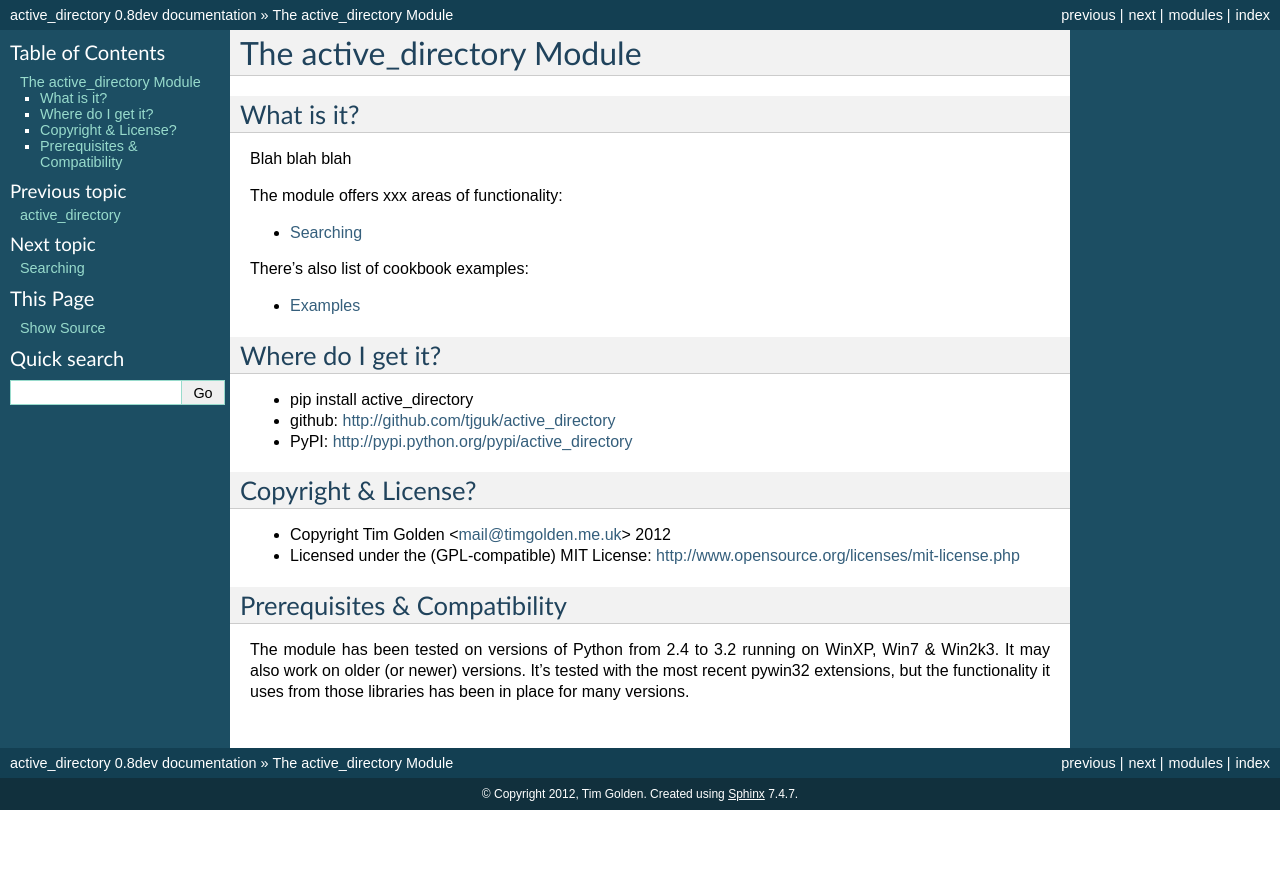
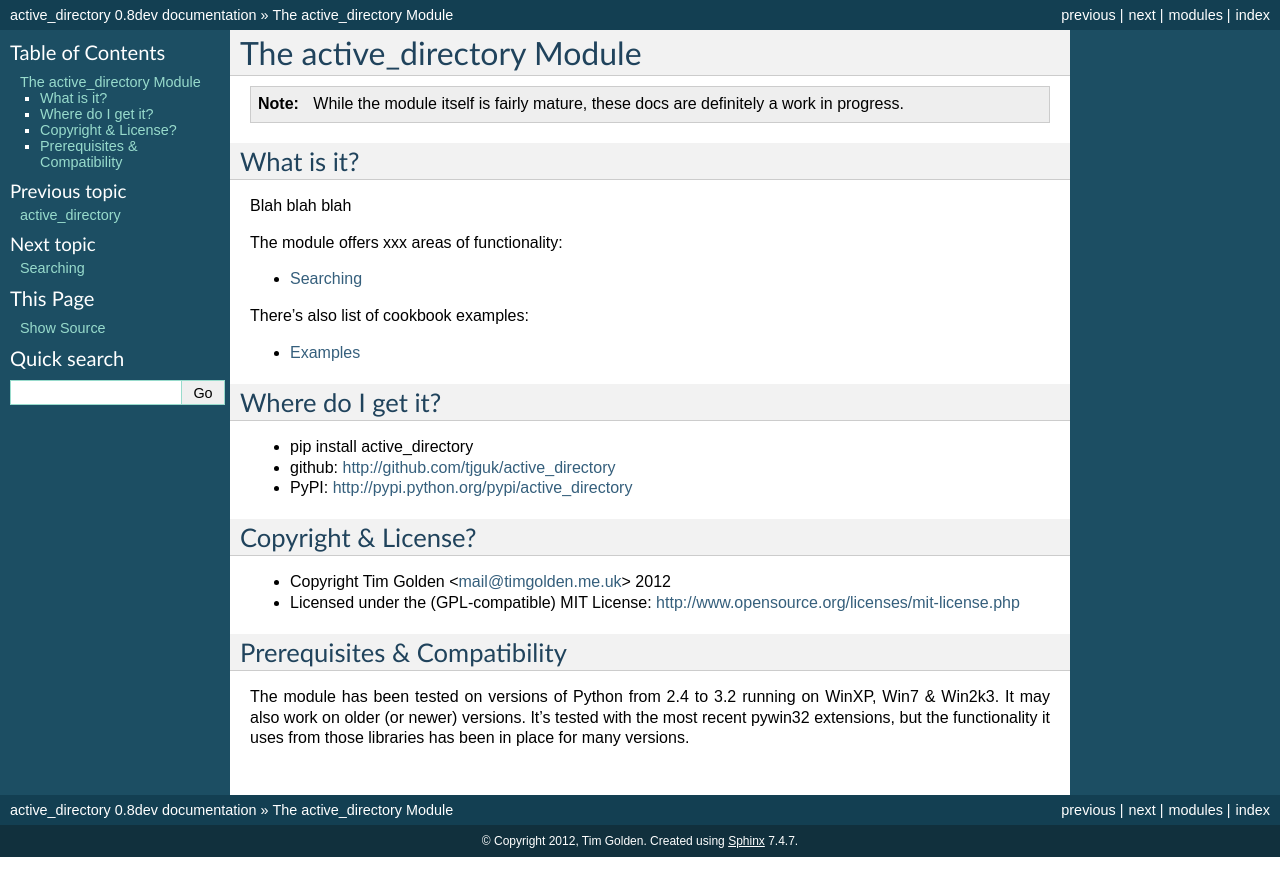
Before and after one commit to tjguk/active_directory, a Sphinx documentation site: the page built from docs/index.rst, in a window 1280 px wide. Shown: the top 896 px of the page. Built offline with Sphinx 7.4.7, drawn with Linux system fonts in a browser that asks for light colours.

Commit message:
Add a warning note to the docs

```diff
--- a/docs/index.rst
+++ b/docs/index.rst
@@ -1,5 +1,10 @@
 The active_directory Module
 ***************************
+
+..  note::
+    While the module itself is fairly mature, these docs are definitely
+    a work in progress.
+
 
 What is it?
 -----------
```
